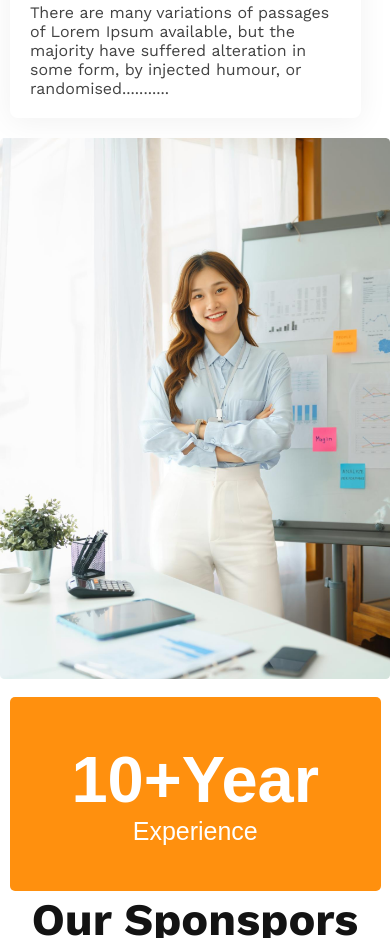
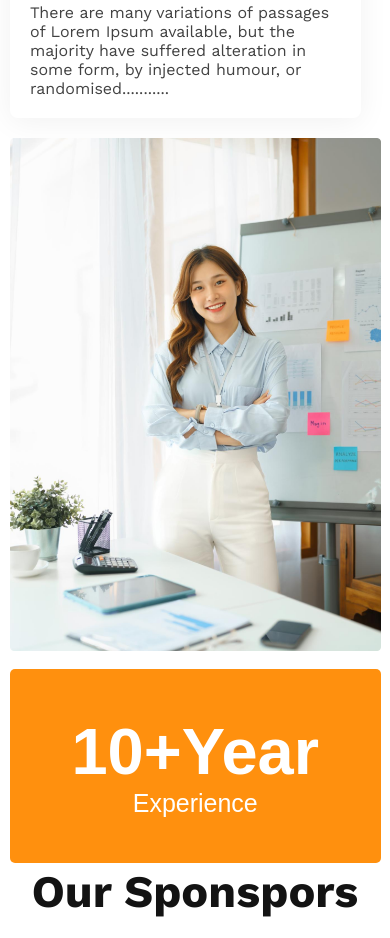
Before and after one commit to waliullah55/Architects, a plain HTML site: page index.html in a window 390 px wide. Shown: the part 3798-4736 px from the top of the page. Drawn offline with nearby package versions, Linux system fonts and the light colour scheme.

Commit message:
Only one image issue solve

```diff
--- a/responsive.css
+++ b/responsive.css
@@ -41,6 +41,10 @@
     .love-tittle {
         width: 100%;
     }
+    .love-image img {
+        width: 95%;
+        padding-left: 10px;
+    }
     .experience-btn{
         top: 101%;
         left: 10px;
```
